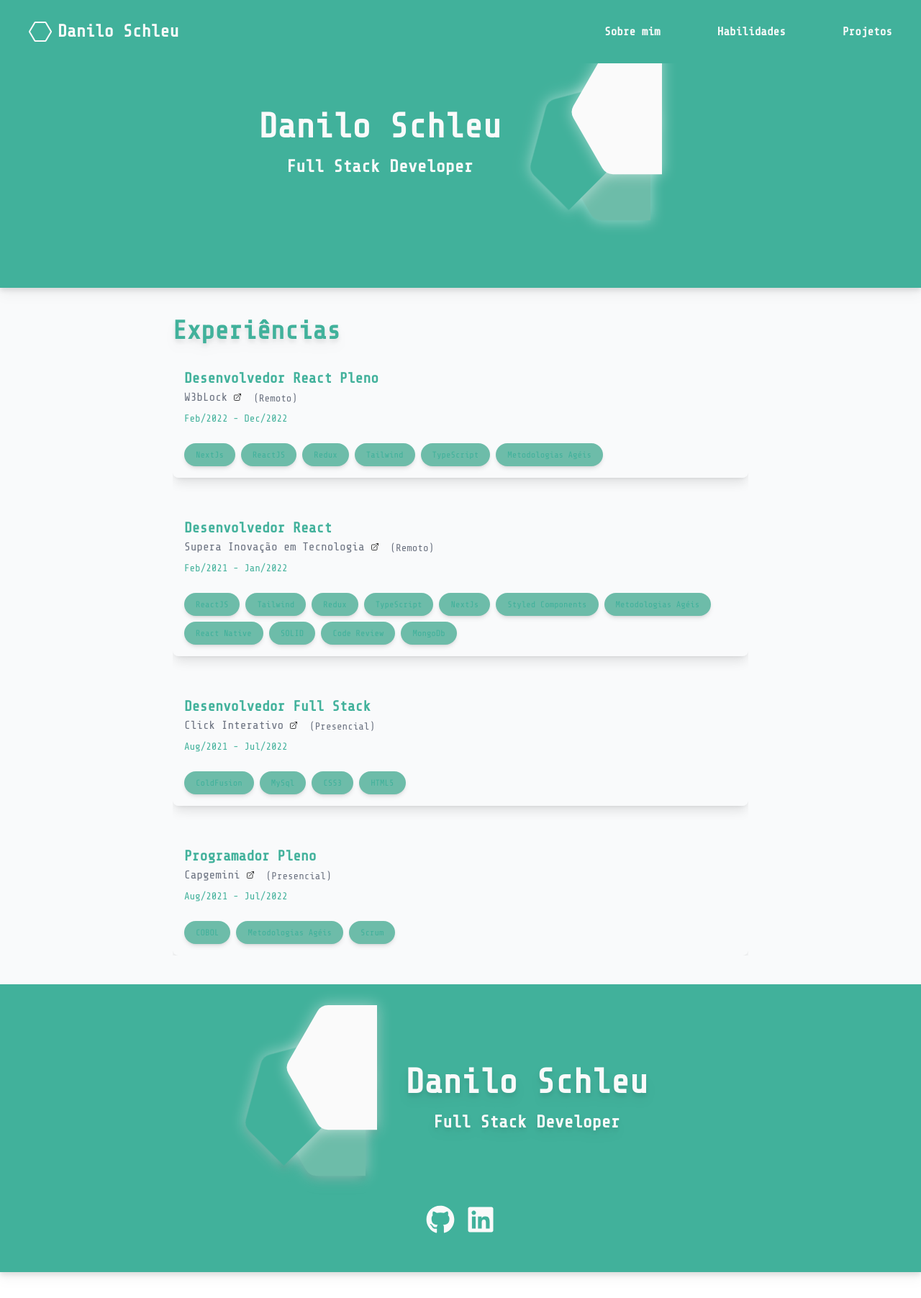
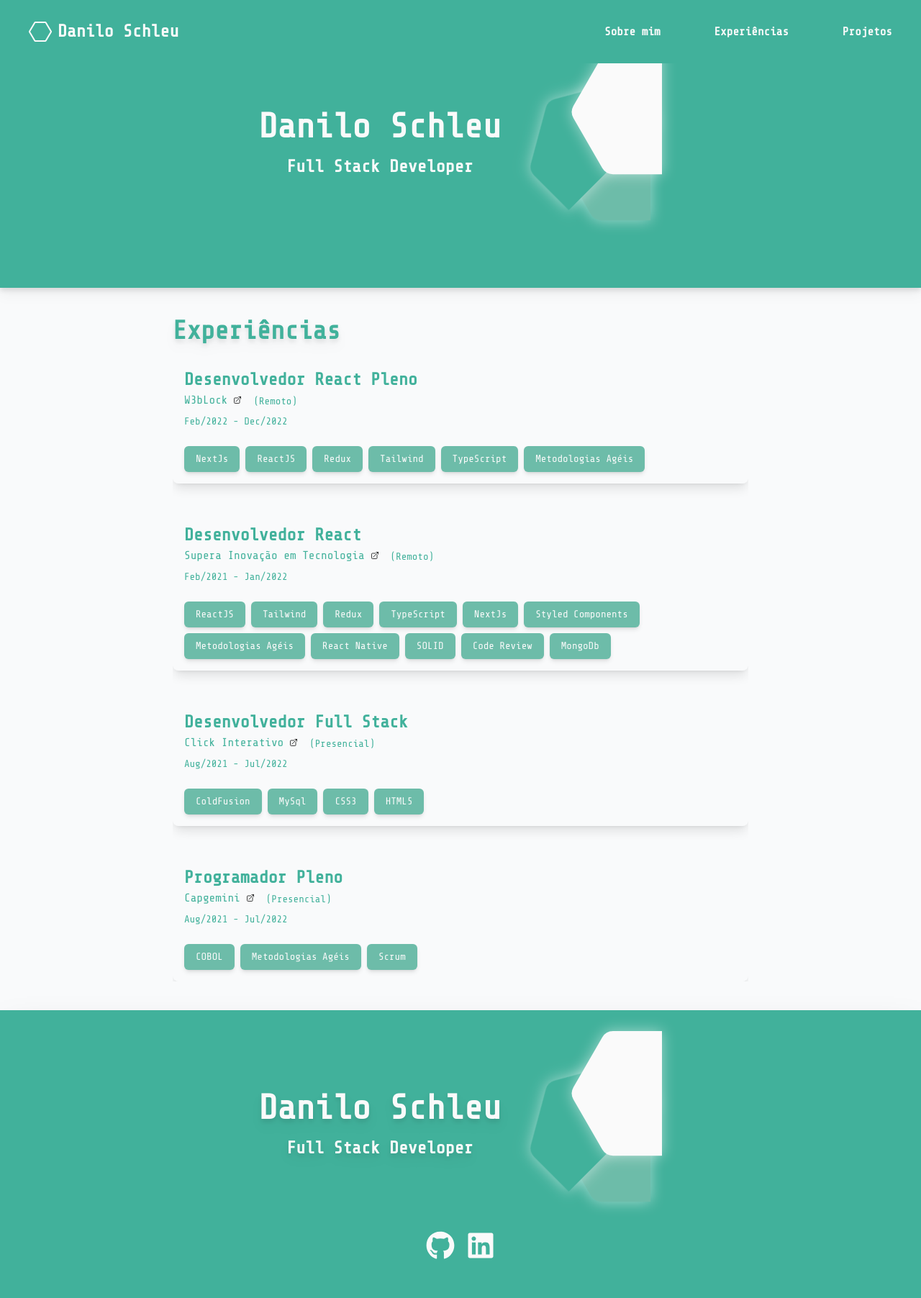
Before and after one commit to schleu/portfolio, a React (Vite) app: page /experiences in a window 1280 px wide. Shown: the whole page at 72% size. Before the commit the page ends 1768 px from the top, so only its background shows below. Built offline with nearby package versions, Linux system fonts and the light colour scheme.

Commit message:
adjust layout

```diff
--- a/src/api.tsx
+++ b/src/api.tsx
@@ -196,26 +196,8 @@ export const portfolioData: iPortfolio[] = [
   {
     title: "Portfólio",
     image:
-      "https://d33wubrfki0l68.cloudfront.net/63c86818dacb0a297c67e8ac/screenshot_2023-01-18-21-44-53-0000.png",
-    link: "https://pokedex-danilo-schleu.netlify.app/",
+      "https://d33wubrfki0l68.cloudfront.net/63d1914ea923880009a97a61/screenshot_2023-01-25-20-30-31-0000.png",
+    link: "https://portfolio-danilo-schleu.netlify.app/",
     git: "https://github.com/schleu/portfolio",
   },
-  {
-    title: "Pokedex3",
-    image:
-      "https://d33wubrfki0l68.cloudfront.net/63c86818dacb0a297c67e8ac/screenshot_2023-01-18-21-44-53-0000.png",
-    link: "https://pokedex-danilo-schleu.netlify.app/",
-  },
-  {
-    title: "Pokedex4",
-    image:
-      "https://d33wubrfki0l68.cloudfront.net/63c86818dacb0a297c67e8ac/screenshot_2023-01-18-21-44-53-0000.png",
-    link: "https://pokedex-danilo-schleu.netlify.app/",
-  },
-  {
-    title: "Pokedex5",
-    image:
-      "https://d33wubrfki0l68.cloudfront.net/63c86818dacb0a297c67e8ac/screenshot_2023-01-18-21-44-53-0000.png",
-    link: "https://pokedex-danilo-schleu.netlify.app/",
-  },
 ];
--- a/src/components/Footer/index.tsx
+++ b/src/components/Footer/index.tsx
@@ -3,16 +3,18 @@ import { FaGithub, FaLinkedin } from "react-icons/fa";
 
 export const Footer = () => {
   return (
-    <div className="bg-primary h-[400px] w-full flex flex-col justify-center items-center gap-10 text-primary drop-shadow-lg ">
-      <div className="w-full flex justify-center items-center gap-10  drop-shadow-lg ">
+    <div className="bg-primary h-[400px] w-full flex flex-col justify-center items-center gap-10 shadow-2xl">
+      <div className="w-full flex justify-between sm:justify-center items-center sm:gap-20 px-10">
+        <div className="flex flex-col justify-center items-center gap-4 text-third drop-shadow-lg">
+          <div className="text-3xl sm:text-5xl font-bold">Danilo Schleu</div>
+          <div className="text-xl sm:text-2xl font-bold">
+            Full Stack Developer
+          </div>
+        </div>
         <div className="flex mt-10">
           <Hexagon className="-ml-0 text-secondary" />
           <Hexagon className="-ml-44 -mt-10 text-primary rotate-45" />
           <Hexagon className="-ml-16 -mt-16 text-third" />
-        </div>
-        <div className="flex flex-col justify-center items-center gap-4 text-third">
-          <div className="text-5xl font-bold">Danilo Schleu</div>
-          <div className="text-2xl font-bold">Full Stack Developer</div>
         </div>
       </div>
       <div className="w-full flex gap-4 justify-center text-third">
--- a/src/components/Header/MenuMobile.tsx
+++ b/src/components/Header/MenuMobile.tsx
@@ -16,8 +16,8 @@ export const MenuMobile = ({
   return (
     <div
       className={classNames(
-        "absolute top-0 left-0 h-screen bg-secondary transition-all duration-500 ease-in-out overflow-hidden",
-        isOpen ? "w-screen py-20" : "w-0"
+        "absolute top-0 left-0 h-screen bg-primary transition-all duration-500 ease-in-out overflow-hidden",
+        isOpen ? "w-screen sm:w-0 py-20" : "w-0"
       )}
     >
       <AiOutlineCloseCircle
--- a/src/components/Header/getMenuItems.ts
+++ b/src/components/Header/getMenuItems.ts
@@ -14,8 +14,8 @@ export const getMenuItems = (): iMenu[] => {
       link: "/#aboutMe",
     },
     {
-      title: translate("menu>skills"),
-      link: "/#skills",
+      title: translate("menu>experiences"),
+      link: "/experiences",
     },
     {
       title: translate("menu>projects"),
--- a/src/pages/Experiences/components/ProfessionalExperience/Expericence.tsx
+++ b/src/pages/Experiences/components/ProfessionalExperience/Expericence.tsx
@@ -26,8 +26,8 @@ export const Expericence = ({
   return (
     <div className="p-4 shadow-lg rounded-lg bg-text-primary text-primary flex flex-col gap-2 w-full max-w-[800px]">
       <div className="">
-        <div className="font-bold text-xl">{title}</div>
-        <div className="text-gray-500 flex items-end gap-4">
+        <div className="font-bold text-2xl">{title}</div>
+        <div className="flex items-end gap-4">
           {linkCompany ? (
             <a href={linkCompany} className="flex gap-2">
               {company}
@@ -47,7 +47,7 @@ export const Expericence = ({
       <div className="flex flex-wrap gap-2 mt-4">
         {stack.map((e) => (
           <div
-            className="rounded-full px-4 py-2 bg-secondary text-primary text-xs font-normal shadow-md cursor-default"
+            className="rounded-md px-4 py-2 bg-secondary text-third text-xs sm:text-sm font-normal shadow-md cursor-default"
             key={e}
           >
             {e}
--- a/src/pages/Experiences/index.tsx
+++ b/src/pages/Experiences/index.tsx
@@ -2,7 +2,7 @@ import { ProfessionalExperience } from "./components/ProfessionalExperience";
 
 export const Experiences = () => {
   return (
-    <div className="py-10">
+    <div className="p-10">
       <ProfessionalExperience />
     </div>
   );
--- a/src/pages/Home/components/About/index.tsx
+++ b/src/pages/Home/components/About/index.tsx
@@ -16,7 +16,7 @@ export const About = ({ ...props }) => {
             className="w-40"
           />
         </div>
-        <div className="w-full text-primary max-w-[500px] text-xl font-bold drop-shadow-lg">
+        <div className="w-full text-primary max-w-[500px] text-center sm:text-start text-xl font-bold drop-shadow-lg">
           {tranlate("about>title")}
         </div>
       </div>
--- a/src/pages/Projects/components/Portfolio/index.tsx
+++ b/src/pages/Projects/components/Portfolio/index.tsx
@@ -28,7 +28,7 @@ export const Portfolio = () => {
               className={classNames(
                 "w-full flex justify-center items-center gap-2 rounded-lg shadow-xl bg-third",
                 "transition-all duration-500",
-                "h-0 -mt-5 group-hover:h-14 group-hover:mt-0 "
+                "h-14 sm:h-0 sm:-mt-5 group-hover:h-14 group-hover:mt-0"
               )}
             >
               <h3 className="font-bold drop-shadow-md ">{e.title}</h3>
```
